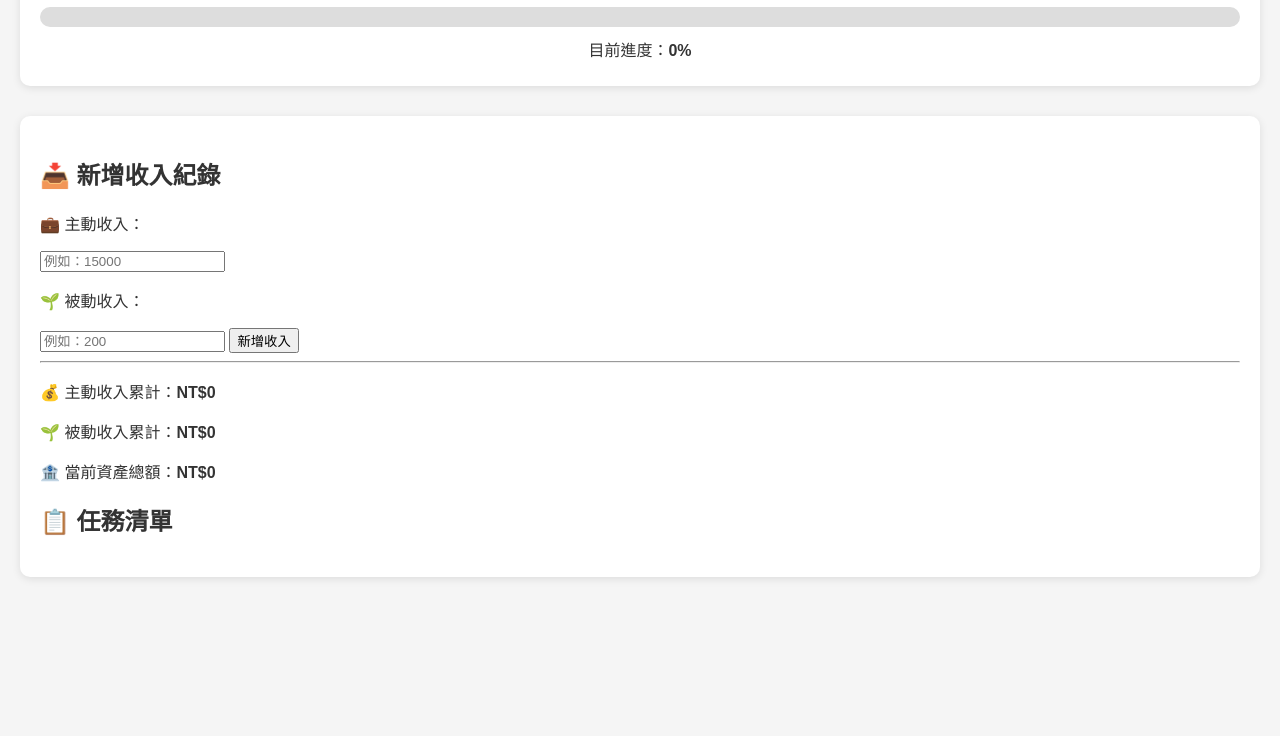
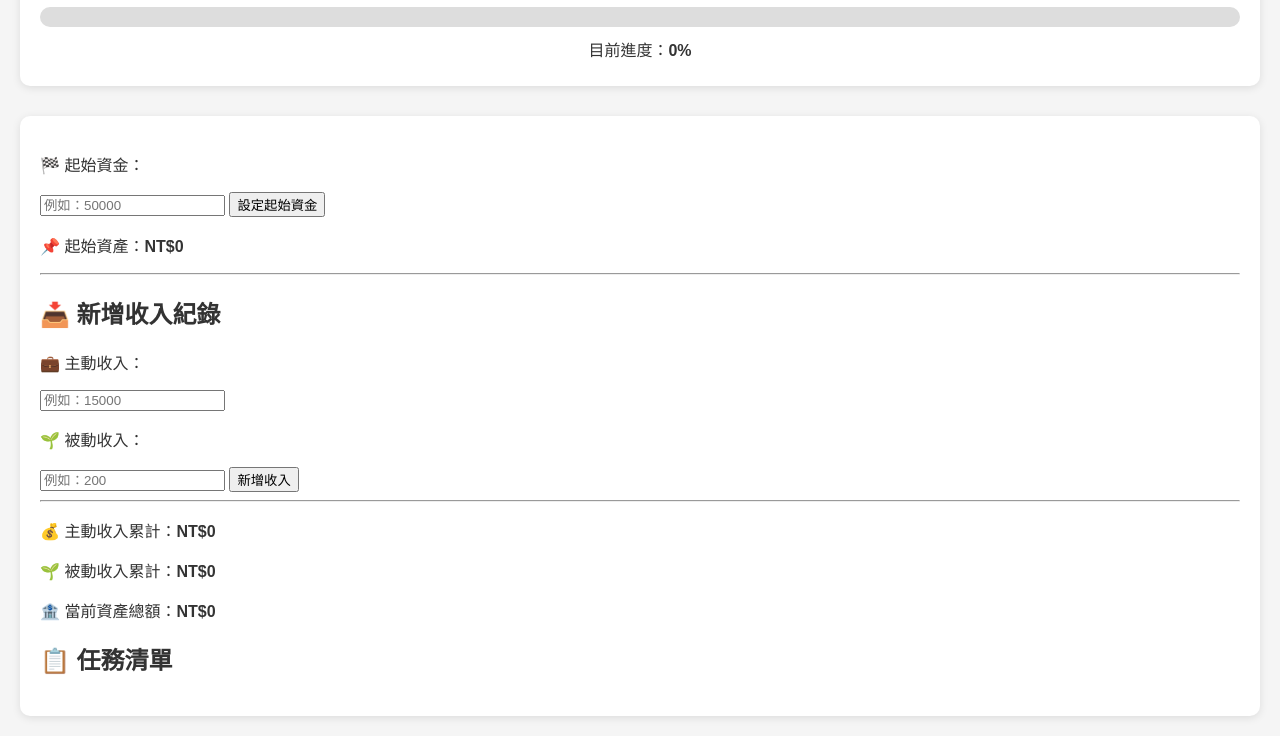
Before and after one commit to KingSmartSchool/money-quest-app, a plain HTML site: page index.html in a window 1280 px wide. Shown: the part 165-901 px from the top of the page. Before the commit the page ends 800 px from the top, so only its background shows below. Drawn offline with Linux system fonts and the light colour scheme.

Commit message:
Update index.html

```diff
--- a/index.html
+++ b/index.html
@@ -20,6 +20,13 @@
   </header>
 
   <main>
+
+<p>🏁 起始資金：</p>
+<input type="number" id="initial-fund" placeholder="例如：50000" />
+<button onclick="setInitial()">設定起始資金</button>
+<p>📌 起始資產：<strong id="initial-amount">NT$0</strong></p>
+<hr />
+
 
 <section id="income-entry">
   <h2>📥 新增收入紀錄</h2>
```
